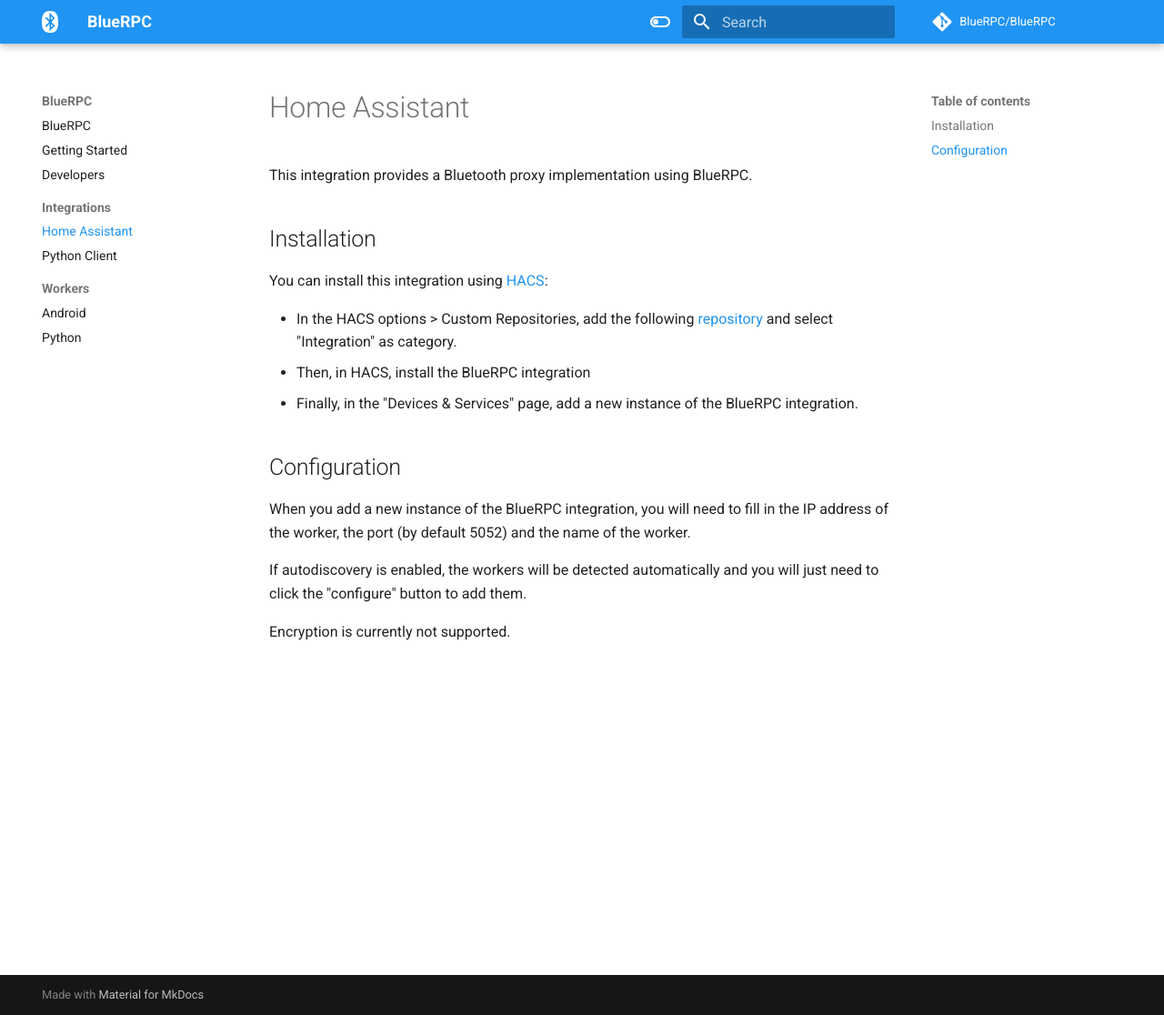
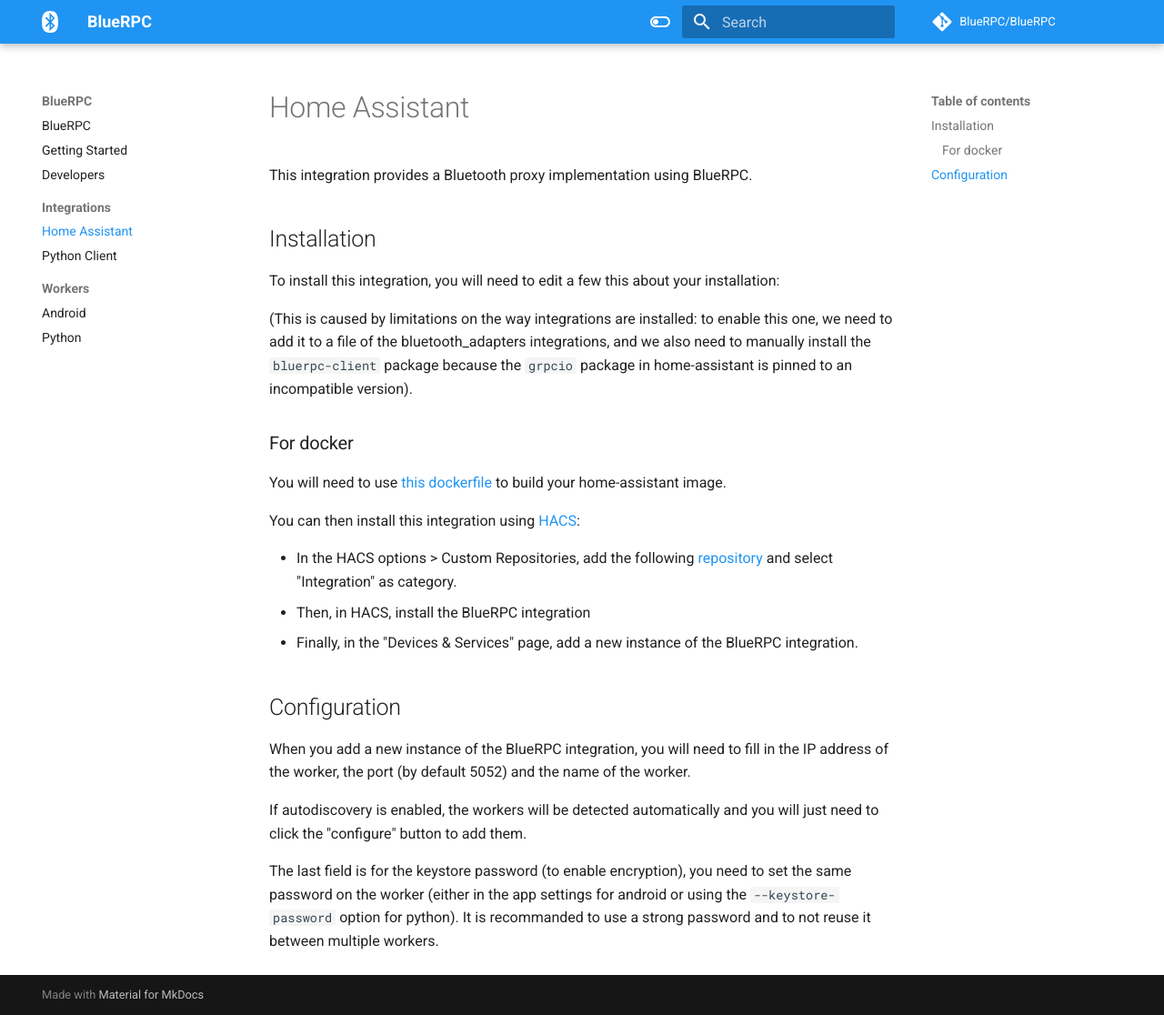
Before and after one commit to BlueRPC/BlueRPC, an MkDocs documentation site: the page built from docs/docs/integrations/hass.md, in a window 1280 px wide and 1116 px high. Shown: the whole window at 91% size. Built offline with MkDocs 1.6.1 and Material for MkDocs 9.7.7, drawn with Linux system fonts in a browser that asks for light colours; comment, search, counter and statistics services are not loaded.

Commit message:
update docs

```diff
--- a/docs/docs/integrations/hass.md
+++ b/docs/docs/integrations/hass.md
@@ -4,7 +4,15 @@ This integration provides a Bluetooth proxy implementation using BlueRPC.
 
 ## Installation
 
-You can install this integration using [HACS](https://hacs.xyz/):
+To install this integration, you will need to edit a few this about your installation:
+
+(This is caused by limitations on the way integrations are installed: to enable this one, we need to add it to a file of the bluetooth_adapters integrations, and we also need to manually install the `bluerpc-client` package because the `grpcio` package in home-assistant is pinned to an incompatible version).
+
+### For docker
+
+You will need to use [this dockerfile](https://github.com/BlueRPC/hass-integration/blob/main/Dockerfile) to build your home-assistant image.
+
+You can then install this integration using [HACS](https://hacs.xyz/):
 
 - In the HACS options > Custom Repositories, add the following [repository](https://github.com/BlueRPC/hass) and select "Integration" as category.
 - Then, in HACS, install the BlueRPC integration
@@ -16,4 +24,4 @@ When you add a new instance of the BlueRPC integration, you will need to fill in
 
 If autodiscovery is enabled, the workers will be detected automatically and you will just need to click the "configure" button to add them.
 
-Encryption is currently not supported.
+The last field is for the keystore password (to enable encryption), you need to set the same password on the worker (either in the app settings for android or using the `--keystore-password` option for python). It is recommanded to use a strong password and to not reuse it between multiple workers.
```
